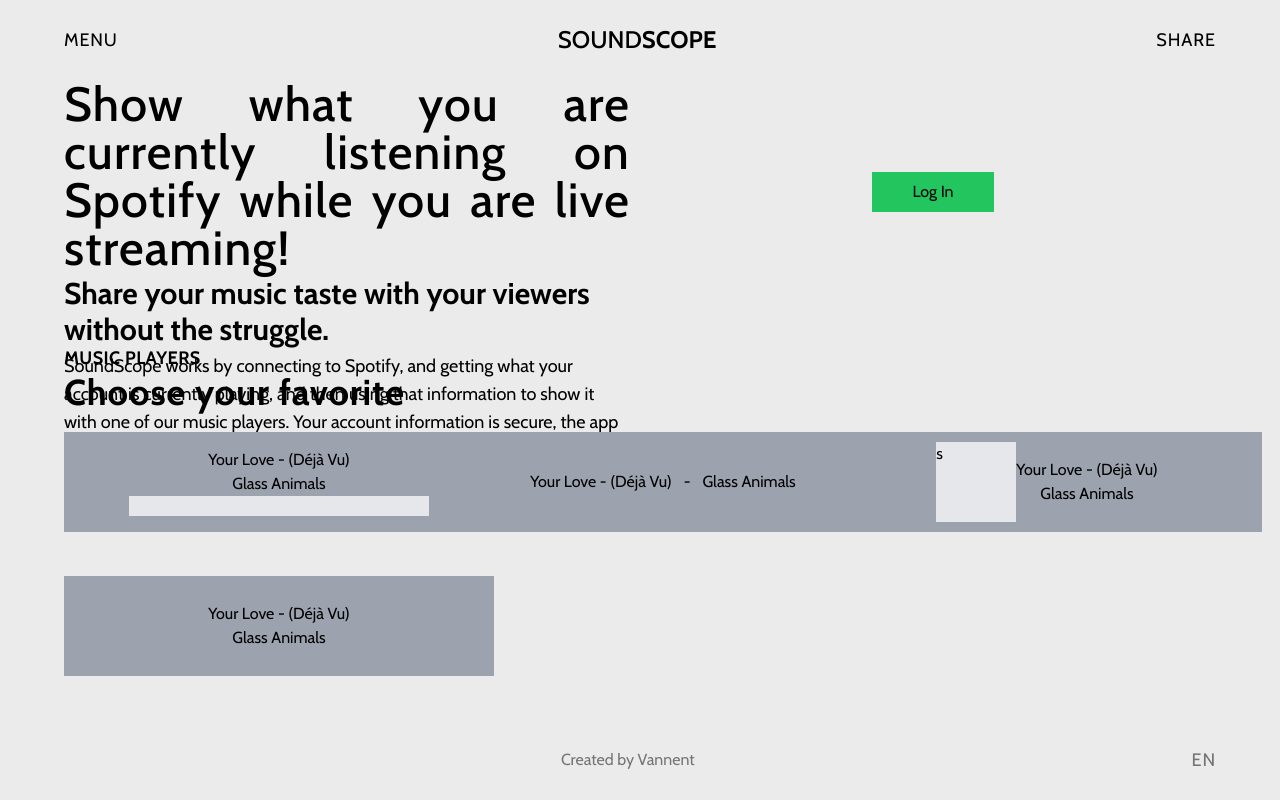
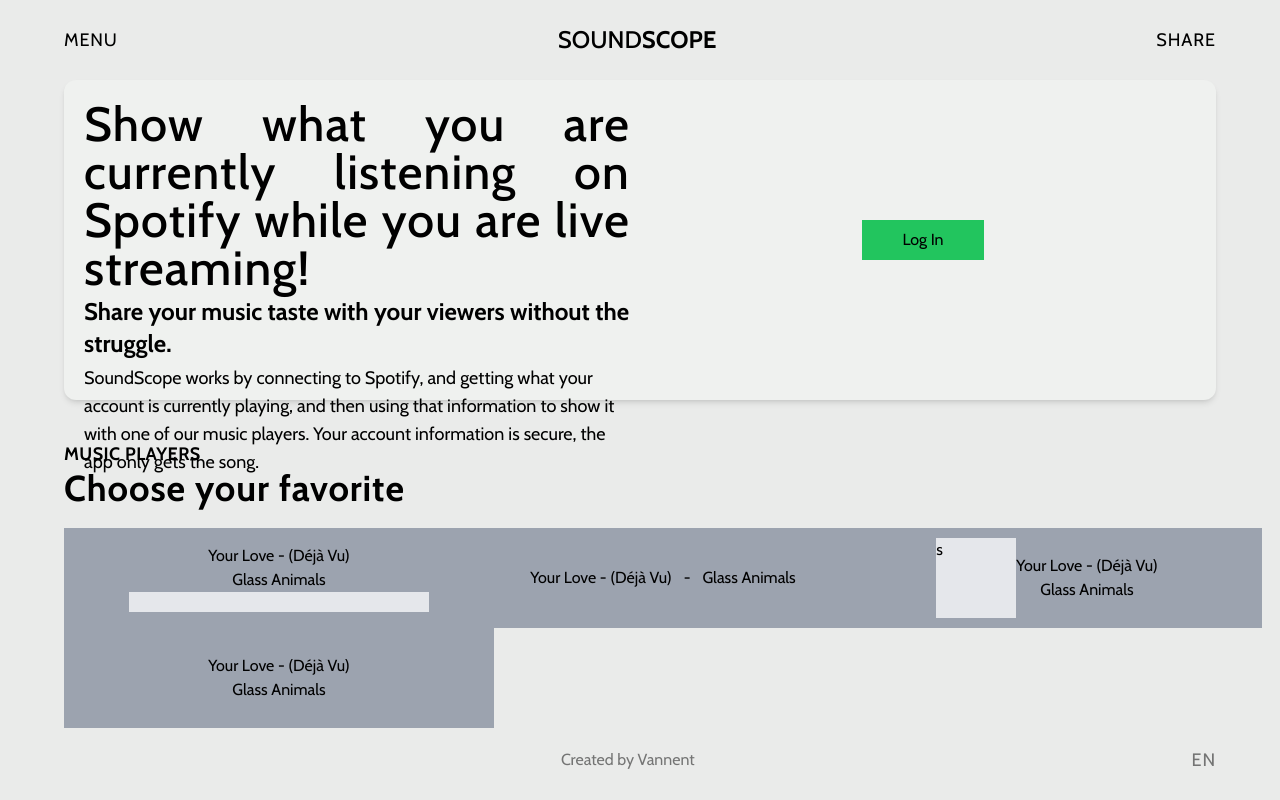
Before and after one commit to robced/soundscope, a Next.js app: page / in a window 1280 px wide. Built offline with nearby package versions, Linux system fonts and the light colour scheme; no server answers.

Commit message:
feat: temp add if stat

```diff
--- a/components/Banner.tsx
+++ b/components/Banner.tsx
@@ -1,20 +1,24 @@
 import React from 'react';
 import {useStateContext} from "@/context/StateContext";
-import {signIn} from "next-auth/react";
+import {signIn, useSession} from "next-auth/react";
 
 const Banner = () => {
     const {appData} = useStateContext();
     const {"banner": {mainText, sloganText, paragraph}} = appData;
+    const {data: session} = useSession();
 
     return (
-        <div className="h-[35%] w-full flex items-center gap-5">
-            <div className="w-1/2 h-full flex flex-col gap-1">
+        <div className="h-2/4 w-full flex items-center gap-5 bg-[#EFF1EF] rounded-xl p-5 shadow-md">
+            <div className="w-1/2 h-full flex flex-col gap-1 justify-evenly">
                 <h1 className="text-5xl font-medium tracking-wide text-justify">{mainText}</h1>
-                <h3 className="text-3xl font-bold">{sloganText}</h3>
+                <h3 className="text-2xl font-bold">{sloganText}</h3>
                 <p className="text-lg">{paragraph}</p>
             </div>
             <div className="w-1/2 h-full flex flex-col items-center justify-center">
-                <button onClick={() => signIn("spotify")} className="h-10 w-fit px-10 bg-green-500">Log In</button>
+                {session && "Welcome back!"}
+                {session
+                    ? <button onClick={() => console.log("Load Songs")} className="h-10 w-fit px-10 bg-green-500">Load Songs</button>
+                    : <button onClick={() => signIn("spotify")} className="h-10 w-fit px-10 bg-green-500">Log In</button>}
             </div>
         </div>
     );
```
